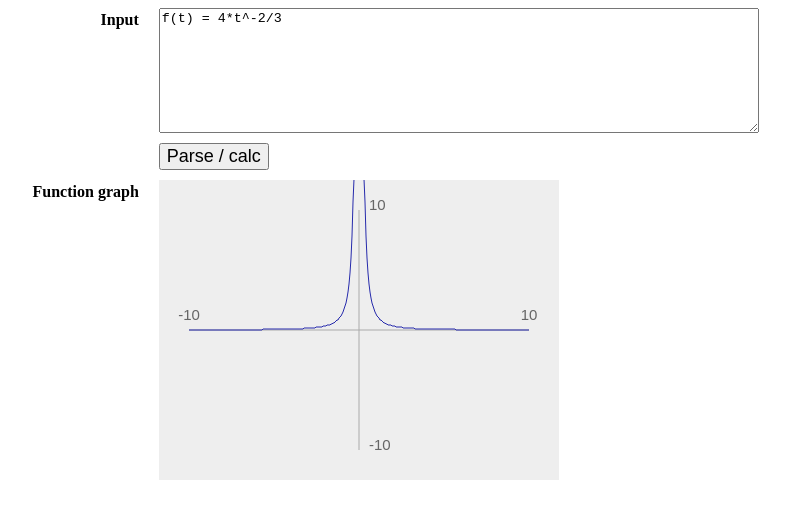
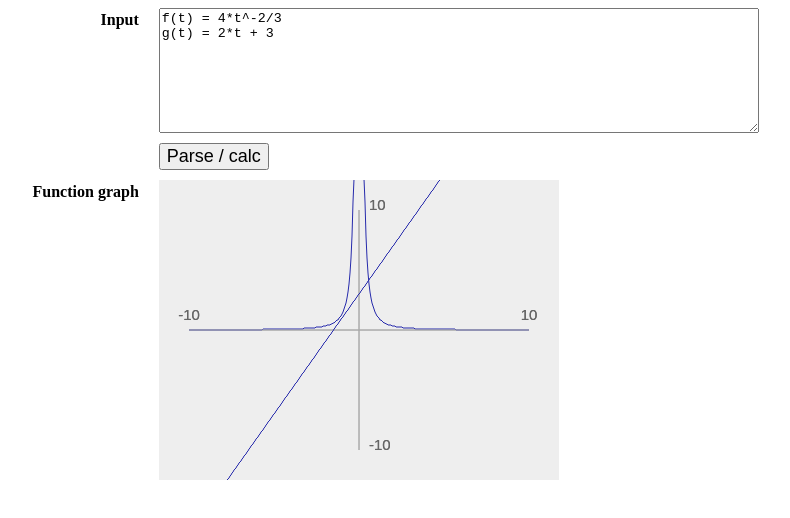
Before and after one commit to codefromhezad/expression-parser, a plain HTML site: page index.html in a window 1280 px wide. Shown: the whole page, without its empty margins (102-892 px from the left). Drawn offline with Linux system fonts and the light colour scheme.

Commit message:
Handling of multiline input / several Expression statements

```diff
--- a/expression.js
+++ b/expression.js
@@ -11,6 +11,28 @@ function in_array(needle, haystack) {
     return false;
 }
 
+var Code = function(expr_input, canvas) {
+	this.statements = [];
+	this.expressions = [];
+	this.statements = expr_input.split("\n");
+
+	var ctx = canvas.getContext('2d');
+	var cw = canvas.width;
+	var ch = canvas.height;
+
+	for(var i = 0; i < this.statements.length; i++) {
+		if( this.statements[i].trim() ) {
+			this.expressions.push(new Expression(this.statements[i]));
+		}
+	}
+
+	this.to_graph = function(opts) {
+		ctx.clearRect(0,0,cw,ch);
+		for(var i = 0; i < this.expressions.length; i++) {
+			this.expressions[i].to_graph(canvas, opts);
+		}
+	}
+}
 
 /* Single Expression pseudo class */
 var Expression = function(expr_input) {
@@ -219,55 +241,7 @@ var Expression = function(expr_input) {
 		}
 	}
 
-	this.to_string = function(node, dont_check_func_name) {
-		var lval, rval;
-
-		if( node === undefined ) {
-			node = this.tree;
-		}
-
-		if( node !== null && typeof node !== 'object' ) {
-			return node;
-		}
-
-		if( !dont_check_func_name && node.func_name_if_function ) {
-			var func = this.functions[node.func_name_if_function];
-			return node.func_name_if_function + '(' + func.params.join(', ') + ') = ' + this.to_string(node, true);
-		}
-
-		if( node.left.operator ) {
-			lval = this.to_string(node.left);
-
-			if( ! operator_has_priority(node.left.operator, node.operator) ) {
-				lval = '(' + lval + ')';
-			}
-		} else {
-			if( node.left.signed_node ) {
-				lval = "";
-			} else {
-				lval = node.left;
-			}
-		}
-
-		if( node.right.operator ) {
-			rval = this.to_string(node.right);
-
-			if( ! operator_has_priority(node.right.operator, node.operator) ) {
-				rval = '(' + rval + ')';
-			}
-		} else {
-			rval = node.right;
-		}
-
-		if( node.signed_node ) {
-			return node.operator + rval;
-		} else {
-			var spaces = node.operator == 'e' ? '' : ' ';
-			return lval + spaces + node.operator + spaces + rval;
-		}
-	}
-
-	this.to_canvas_graph = function(canvas, opts) {
+	this.to_graph = function(canvas, opts) {
 
 		var settings = {
 
@@ -302,8 +276,6 @@ var Expression = function(expr_input) {
 		var ch = canvas.height;
 		var w = cw - settings.graph_padding * 2;
 		var h = ch - settings.graph_padding * 2;
-
-		ctx.clearRect(0,0,cw,ch);
 
 		var scaleCoords = function(x, y) {
 			return {
--- a/index.html
+++ b/index.html
@@ -60,20 +60,12 @@
 
 			/* Parsing */
 			var expr_input = $('#expr-input').val();
-			var expr = new Expression(expr_input);
+			var canvas = $('#expr-graph-canvas')[0]
 
-			/* output to_stirng conversion */
-			var str_expr = expr.to_string();
-			$('#expr-tostring').text(str_expr);
+			var code = new Code(expr_input, canvas);
 
 			/* Draw function graph on canvas */
-			var canvas = $('#expr-graph-canvas')[0];
-			expr.to_canvas_graph( canvas, {
-				min_y: -10,
-				max_y: 10,
-				min_x: -10,
-				max_x: 10
-			} );
+			code.to_graph();
 
 			return false;
 		}).click();
@@ -89,6 +81,7 @@
 	<dd>
 		<textarea id="expr-input">
 f(t) = 4*t^-2/3
+g(t) = 2*t + 3
 </textarea>
 		<input id="expr-calc" type="submit" value="Parse / calc" />
 	</dd>
```
